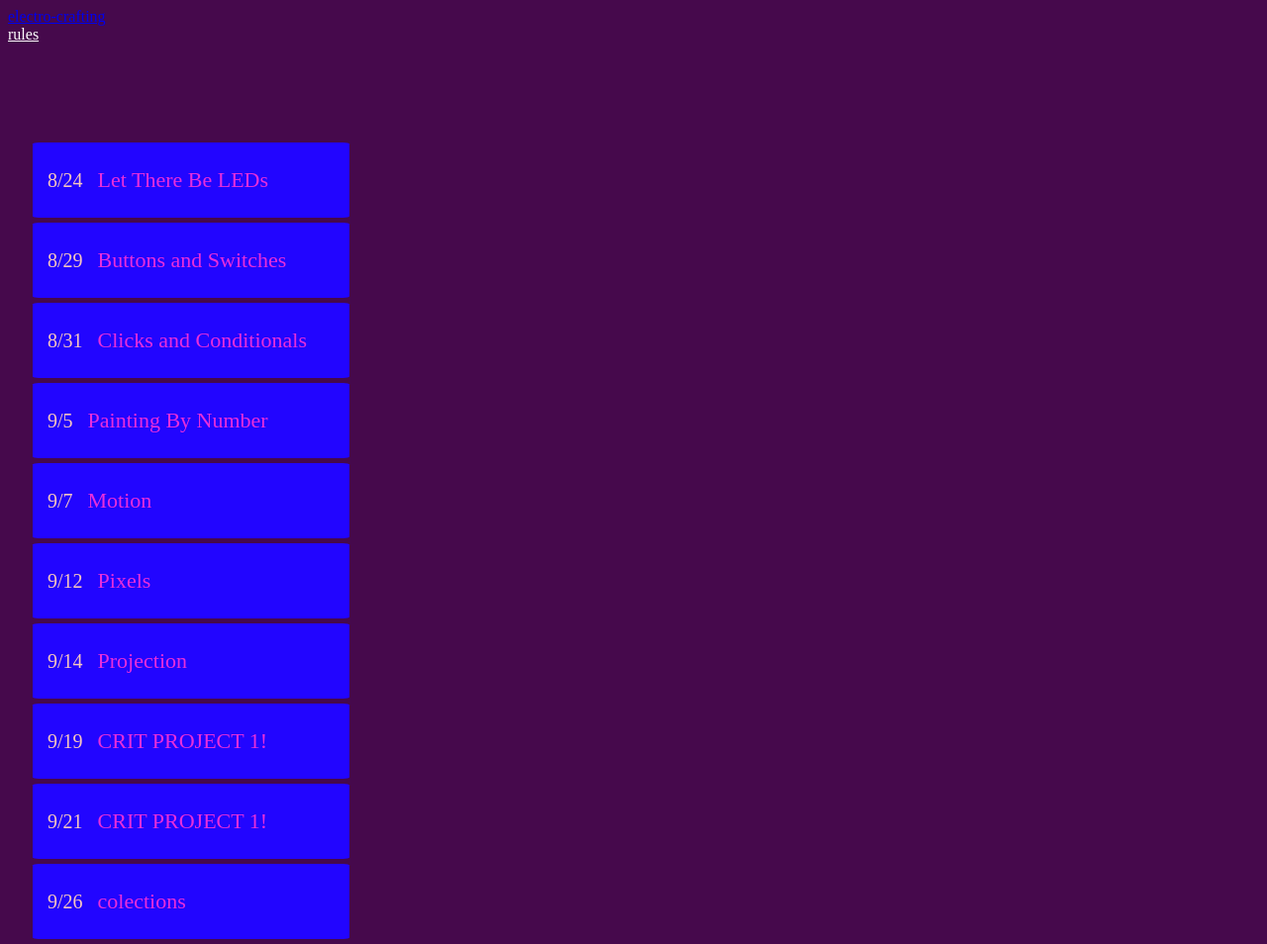
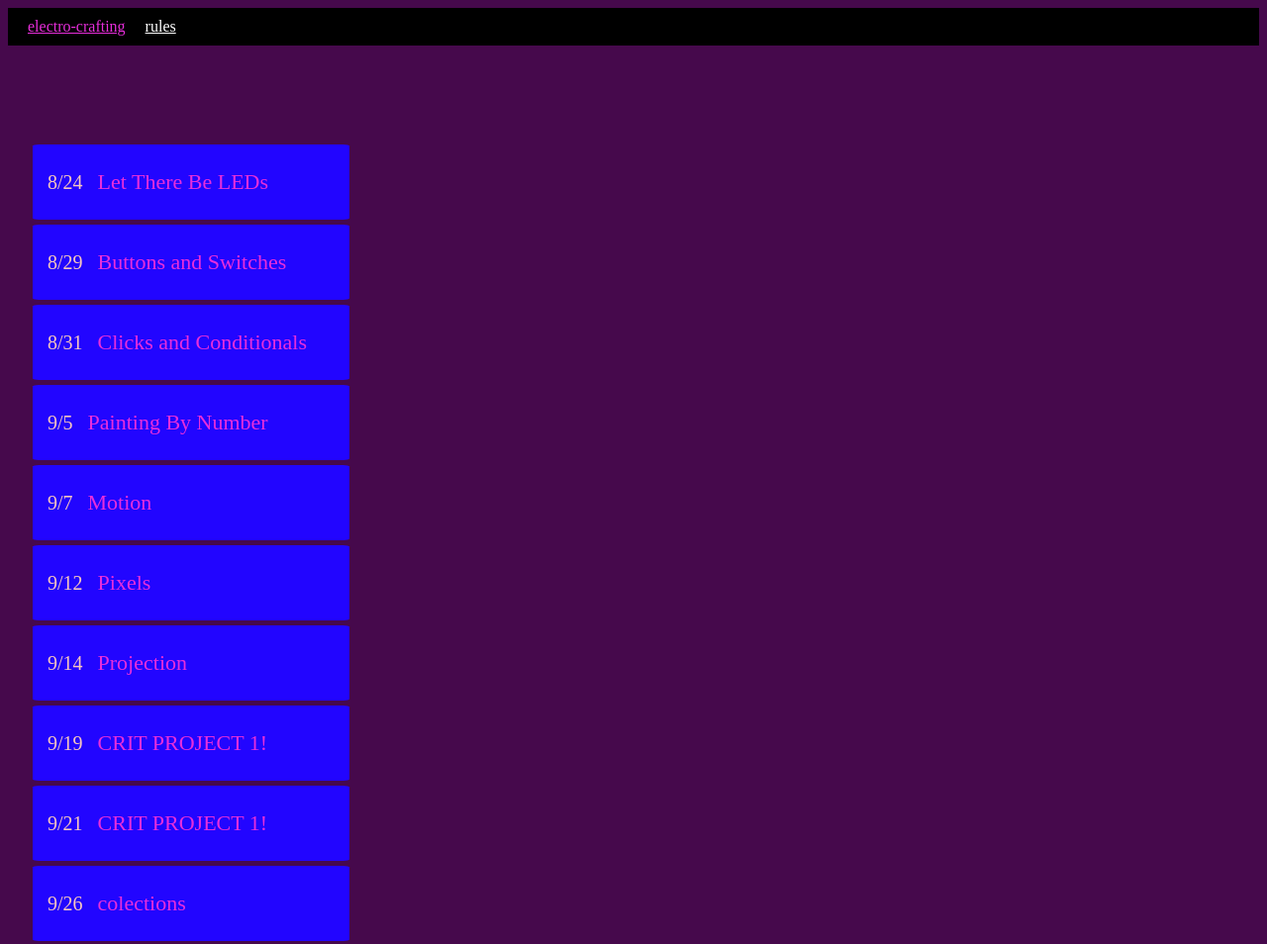
Before and after one commit to socalledsound/try-syllabus, a plain HTML site: page index.html in a window 1280 px wide. Shown: the whole page at 99% size. Drawn offline with Linux system fonts and the light colour scheme.

Commit message:
Add files via upload

```diff
--- a/css/index.css
+++ b/css/index.css
@@ -3,31 +3,43 @@ body {
 
 }
 
-.navbar {
+.my-nav {
 	  background-color: black;
 	  color:#fff;
+
+ /* justify-content: space-around;*/
+
 }
 
-.navbar-brand a{
+.nav-header {
+		    display: flex;
+	    flex-direction: row;
+	    flex-wrap:wrap;
+	    padding:10px;
+	    margin-left:10px;
+}
+
+.nav-main a{
 	color:#e82edb;
 }
 
-.navbar-sub  {
+.nav-sub  {
   color: #fff;
 
-  margin-left: 30px;
-  margin-top:12px;
+/*  margin-left: 30px;
+  margin-top:12px;*/
  /* background-color:blue;*/
 }
 
 #navRules a {
 	color: #fff;
+	margin-left:20px;
 }
 
 
 
 #app {
-	margin-top: 100px;
+	margin-top: 80px;
 }
 
 
```
